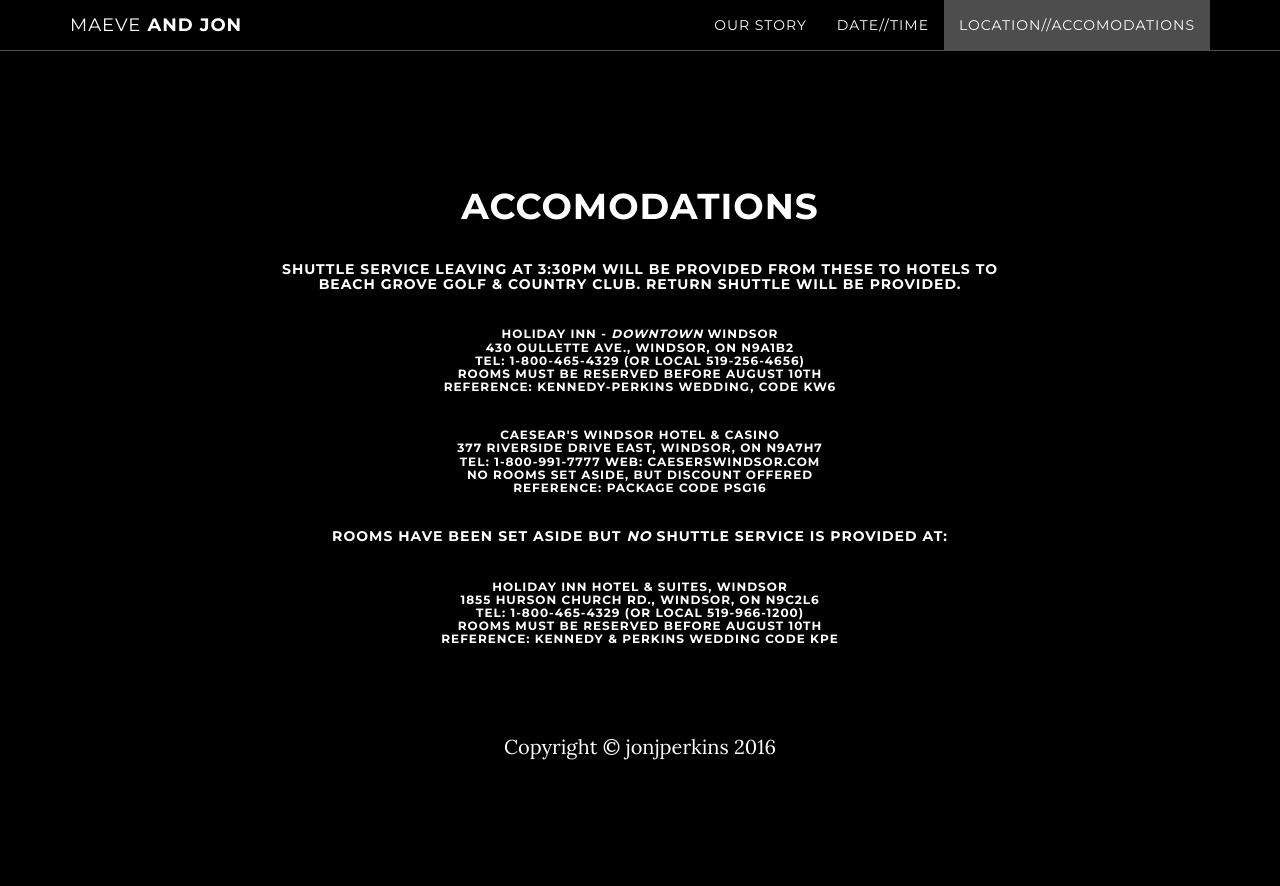
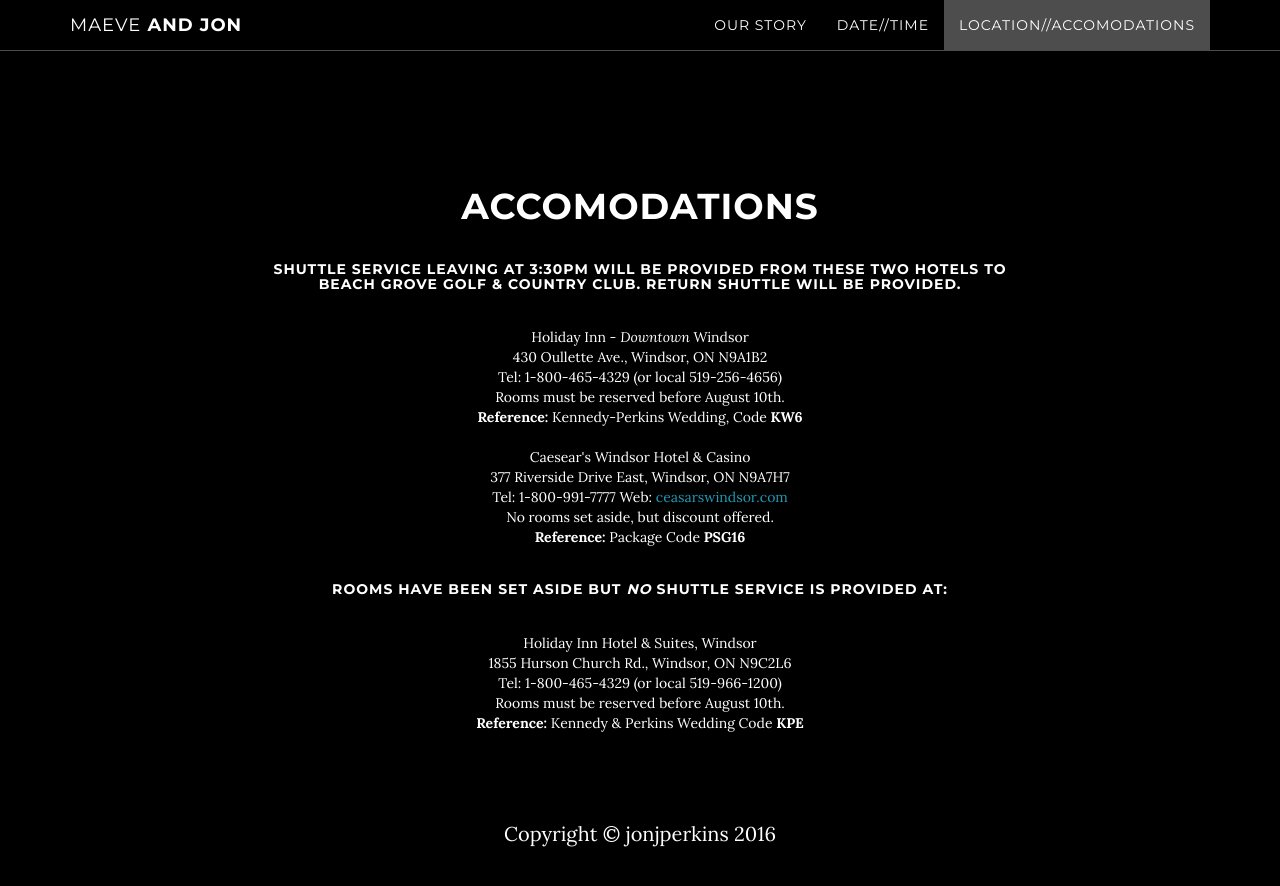
Before and after one commit to jonjperkins/static-wedding-site, a Jekyll site: the page built from index.html, in a window 1280 px wide and 900 px high, scrolled down 2401 px. Shown: the top 886 px of the window. Built offline with Jekyll 4.4.1, drawn with Linux system fonts in a browser that asks for light colours; before the commit the page ends 3214 px from its top, so only the background shows below that.

Commit message:
add hotel link and fix text for mobile in accomodations section

```diff
--- a/_includes/map.html
+++ b/_includes/map.html
@@ -3,27 +3,27 @@
         <div class="row">
             <div class="col-lg-8 col-lg-offset-2">
                 <h1>Accomodations</h1>
-                <p><h5>Shuttle service leaving at 3:30pm will be provided from these to hotels to Beach Grove Golf & Country club. Return shuttle will be provided.</h5>
-                <h6>Holiday Inn - <em>Downtown</em> Windsor<br>
+                <p><h5>Shuttle service leaving at 3:30pm will be provided from these two hotels to Beach Grove Golf & Country club. Return shuttle will be provided.</h5>
+                <h7>Holiday Inn - <em>Downtown</em> Windsor<br>
                 	430 Oullette Ave., Windsor, ON N9A1B2<br>
                 	Tel: 1-800-465-4329 (or local 519-256-4656)<br>
-                	Rooms must be reserved before August 10th<br>
-                	Reference: Kennedy-Perkins Wedding, Code KW6</h6>
-                <h6>Caesear's Windsor Hotel & Casino<br>
+                	Rooms must be reserved before August 10th.<br>
+                	<b>Reference:</b> Kennedy-Perkins Wedding, Code <b>KW6</b></h7><br><br>
+                <h7>Caesear's Windsor Hotel & Casino<br>
                 	377 Riverside Drive East, Windsor, ON N9A7H7<br>
-                	Tel: 1-800-991-7777 Web: caeserswindsor.com<br>
-                	No rooms set aside, but discount offered<br>
-                	Reference: Package Code PSG16<br></h6>
+                	Tel: 1-800-991-7777 Web: <a href= "http://www.caesarswindsor.com">ceasarswindsor.com</a><br>
+                	No rooms set aside, but discount offered.<br>
+                	<b>Reference:</b> Package Code <b>PSG16</b><br></h7>
                 <p><h5>Rooms have been set aside but <em>no</em> shuttle service is provided at:</h5>
-                	<h6>Holiday Inn Hotel & Suites, Windsor<br>
+                	<h7>Holiday Inn Hotel & Suites, Windsor<br>
                 		1855 Hurson Church Rd., Windsor, ON N9C2L6<br>
                 		Tel: 1-800-465-4329 (or local 519-966-1200)<br>
-                		Rooms must be reserved before August 10th<br>
-                		Reference: Kennedy & Perkins Wedding Code KPE<br>
-                	</h6></p>
+                		Rooms must be reserved before August 10th.<br>
+                		<b>Reference:</b> Kennedy & Perkins Wedding Code <b>KPE</b><br>
+                	</h7></p>
 
 
 
             </div>
         </div>
-    </section>   <div id="map"></div>
+    </section>
```
